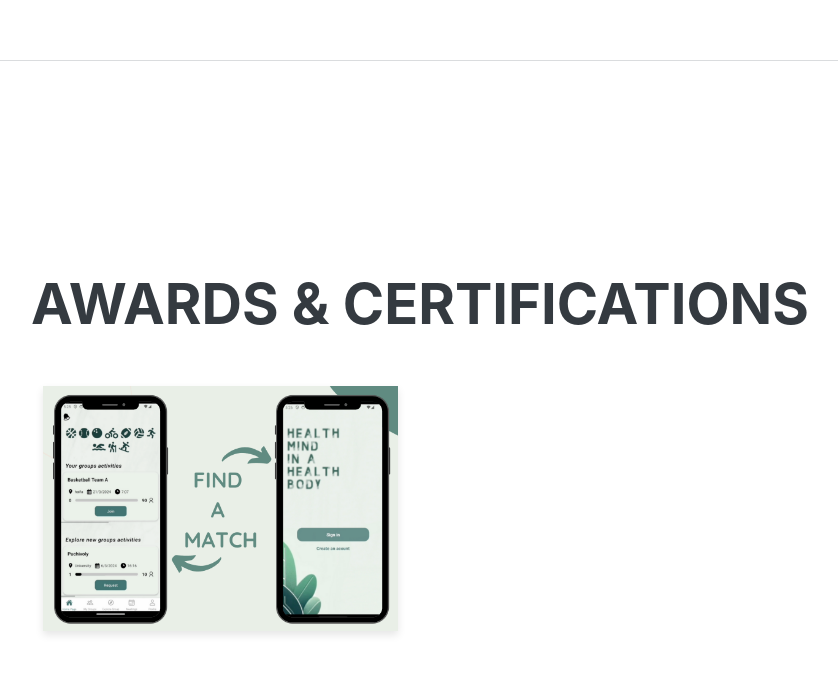
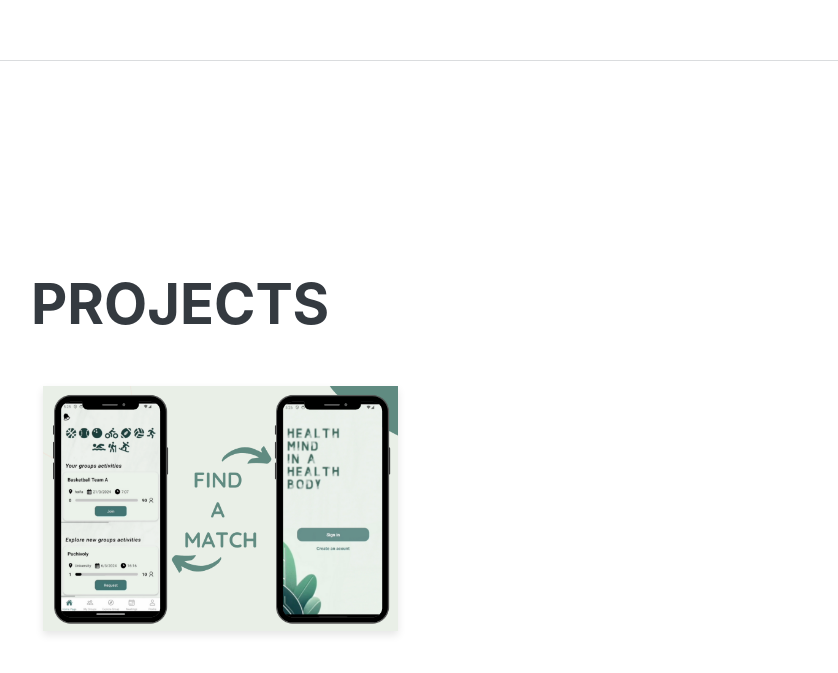
Before and after one commit to maorsaadon/maorsaadon.github.io, a plain HTML site: page index.html in a window 1280 px wide. Shown: the part 3143-3816 px from the top of the page, without its empty margins (289-1127 px from the left). Drawn offline with nearby package versions, Linux system fonts and the light colour scheme; a web font is replaced by a local one.

Commit message:
Initial commit

```diff
--- a/index.html
+++ b/index.html
@@ -153,7 +153,7 @@
         <!-- Awards-->
         <section class="resume-section" id="awards">
             <div class="resume-section-content">
-                <h2 class="mb-5">Awards & Certifications</h2>
+                <h2 class="mb-5">Projects</h2>
                 <!-- Project Container -->
                 <div class="container">
                     <a1 id="projects"></a1>
```
